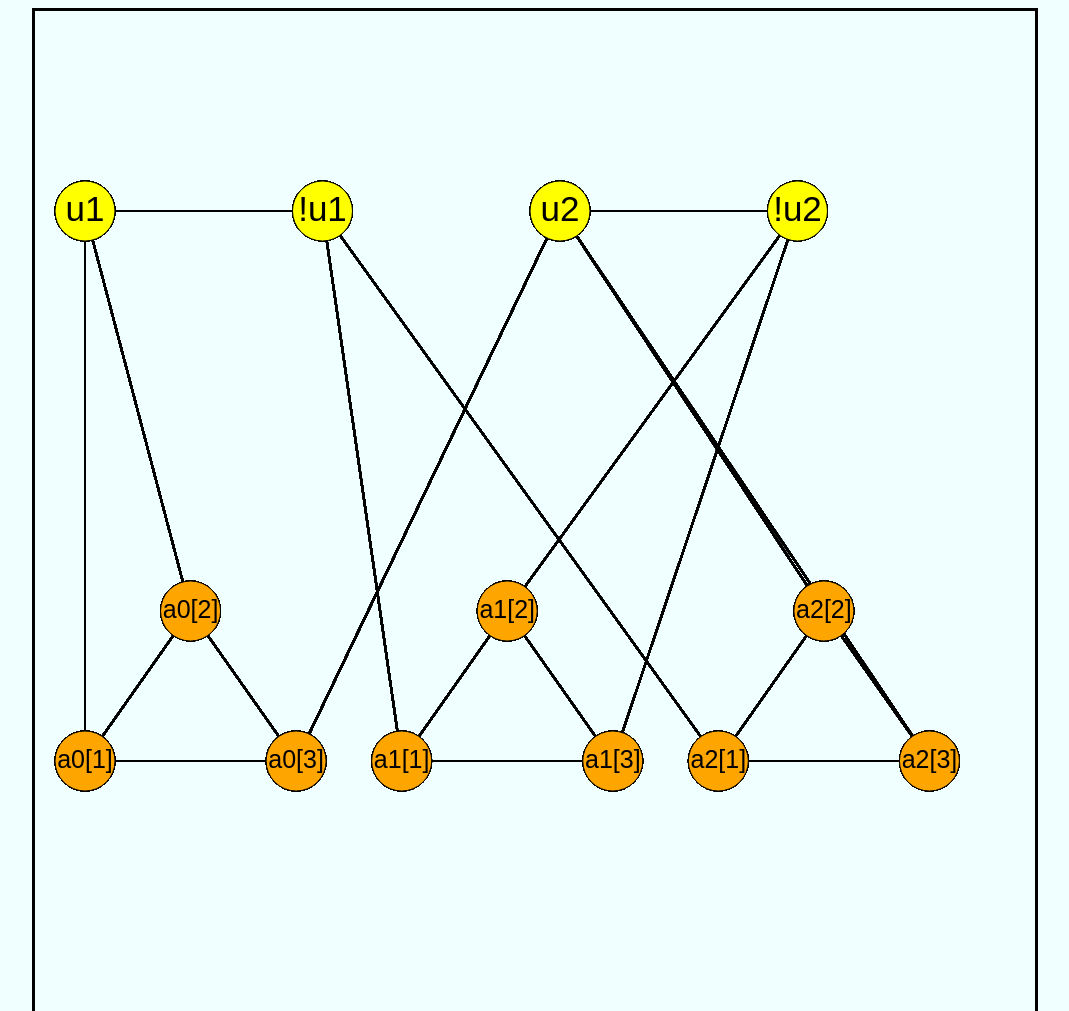
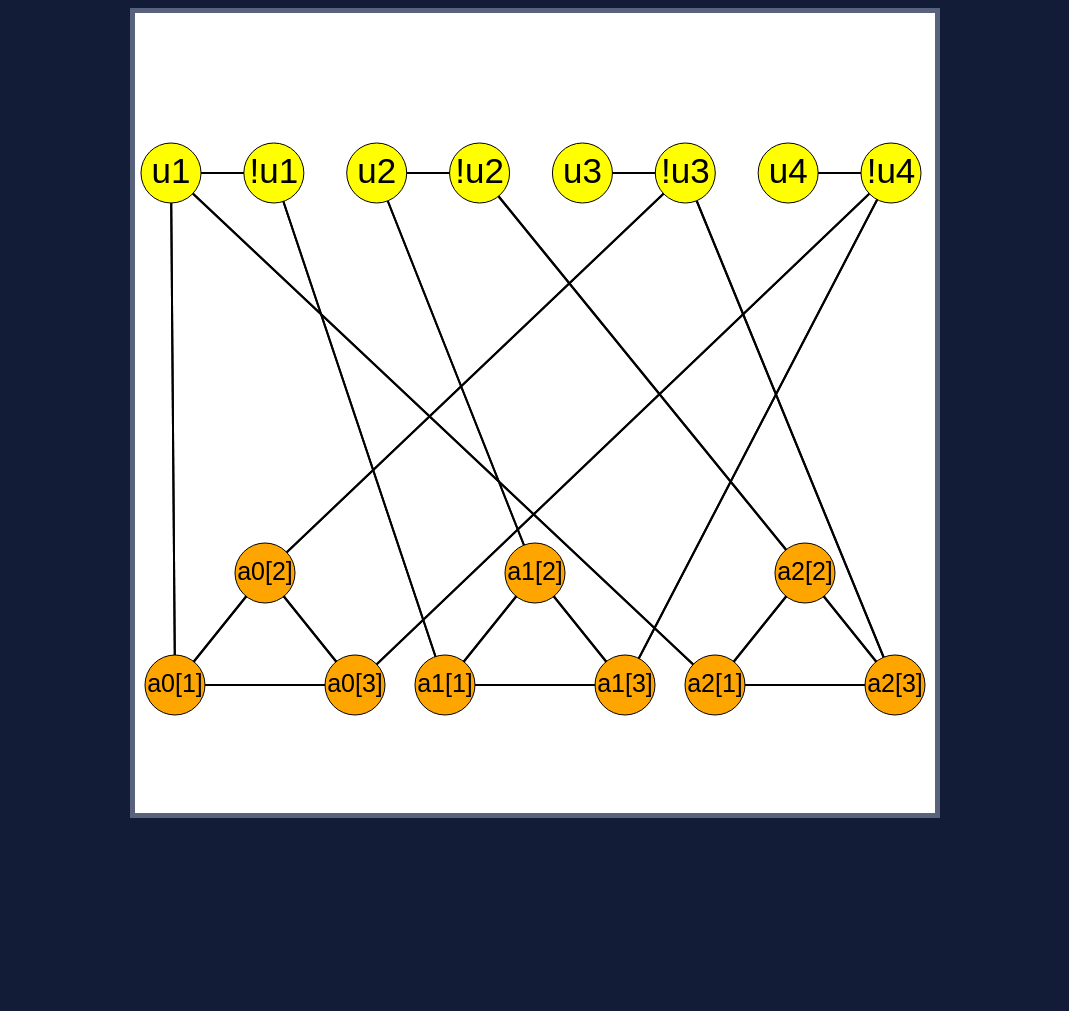
Before and after one commit to CC-ULL/VC-grupo6, a website with bundled scripts: page www/main-scene.html in a window 1280 px wide. Shown: the top 1011 px of the page, without its empty margins (105-1174 px from the left). After the commit the page ends 826 px from the top, so only its background shows below. Built offline with nearby package versions, Linux system fonts and the light colour scheme.

Commit message:
Mejora en visualización

```diff
--- a/code/main.js
+++ b/code/main.js
@@ -14,7 +14,7 @@
 import {ThreeSAT} from './three_sat.js';
 import {VertexCover} from './vertex_cover.js';
 
-import threeSATData from "./input/input4.json" assert { type: 'json' };
+import threeSATData from "./input/input2.json" assert { type: 'json' };
 
 import { View } from './view/view.js';
 const CANVAS = document.getElementById('mainCanvas');
@@ -32,7 +32,6 @@ function main() {
   const vc = new VertexCover(threeSAT);
   vc.buildVertexCover();
 
-  console.log(threeSAT.literals, threeSAT.clauses);
   vc.graph.printGraph();  // <---- muestra el grafo correctamente en consola
 
   let view = new View(CANVAS, vc);
--- a/code/view/view.js
+++ b/code/view/view.js
@@ -53,29 +53,28 @@ export class View {
   /** @desc Método para crear los nodos del grafo */
   #createGraphNodes() {
     // Literales. Nodos de la parte superior.
-    let widthBetweenNodes = this.#width * 0.95 / this.literalTags.length;
-    let heightBetweenNodes = this.#height * 0.2;
+    let width = this.#width * 0.90;
+    let widthBetweenNodes = width / (this.literalTags.length - 1);
+    let height = this.#height * 0.2;
+
+    let coordinateX = (width * 0.05);
 
     for (let node = 0; node < this.literalTags.length; ++node) {
-      let coordinateX = (this.#width * 0.05) + node * widthBetweenNodes;
-      let coordinateY = heightBetweenNodes;
-
-      this.literalNodes.push(new Point2D(coordinateX, coordinateY));
+      this.literalNodes.push(new Point2D(coordinateX, height));
+      coordinateX += widthBetweenNodes;
     }
     // Cláusulas. Nodos de la parte inferior.
     let down = false;
-    let nodeCounter = 0;
-    widthBetweenNodes = this.#width * 0.95 / this.clauseLiteralsTags.length;
-    heightBetweenNodes = this.#height * 0.6;
+    widthBetweenNodes = width / (this.clauseLiteralsTags.length - 1) ;
+    height = this.#height * 0.7;
 
+    coordinateX = (this.#width * 0.05);
     for (const clause of this.#vertexCover.threeSAT.clauses) {
       down = !down;
       for (const literal of clause.literals) {
-        let coordinateX = (this.#width * 0.05) + nodeCounter * widthBetweenNodes;
-        let coordinateY = heightBetweenNodes;
-        this.clauseNodes.push(new Point2D(coordinateX, coordinateY + (down * heightBetweenNodes / 4)));
+        this.clauseNodes.push(new Point2D(coordinateX, height + (down * height / 5)));
+        coordinateX += widthBetweenNodes;
         down = !down;
-        ++ nodeCounter;
       }
     }
     this.allNodes = this.literalNodes.concat(this.clauseNodes);
@@ -169,6 +168,11 @@ export class View {
   #draw() {
     //this.#context.clearRect(0, 0, this.#width, this.#height);
     //this.#context.drawImage(this.#backgroundImage, 0, 0, this.#width, this.#height);
+    this.#context.beginPath();
+    this.#context.fillStyle = 'white';
+    this.#context.fillRect(0, 0, this.#width, this.#height);
+    this.#context.fill();
+
     this.#drawGraphEdges();
     this.#drawGraphNodes();
   }
--- a/www/main-scene.css
+++ b/www/main-scene.css
@@ -44,7 +44,7 @@
 }
 
 body {
-  background-color: azure;
+  background-color: rgb(19, 28, 54);
 }
 
 a {
@@ -57,7 +57,7 @@ a {
 }
 
 #mainCanvas {
-  border:3px solid black;
+  border:5px solid rgb(89, 98, 124);
 }
 
 #canvasContainer {
--- a/www/main-scene.html
+++ b/www/main-scene.html
@@ -8,7 +8,7 @@
 </head>
 <body>
   <div id="canvasContainer">
-    <canvas id="mainCanvas" width="1000" height="1000"></canvas><br>
+    <canvas id="mainCanvas" width="800" height="800"></canvas><br>
   </div>
 
 </body>
```
